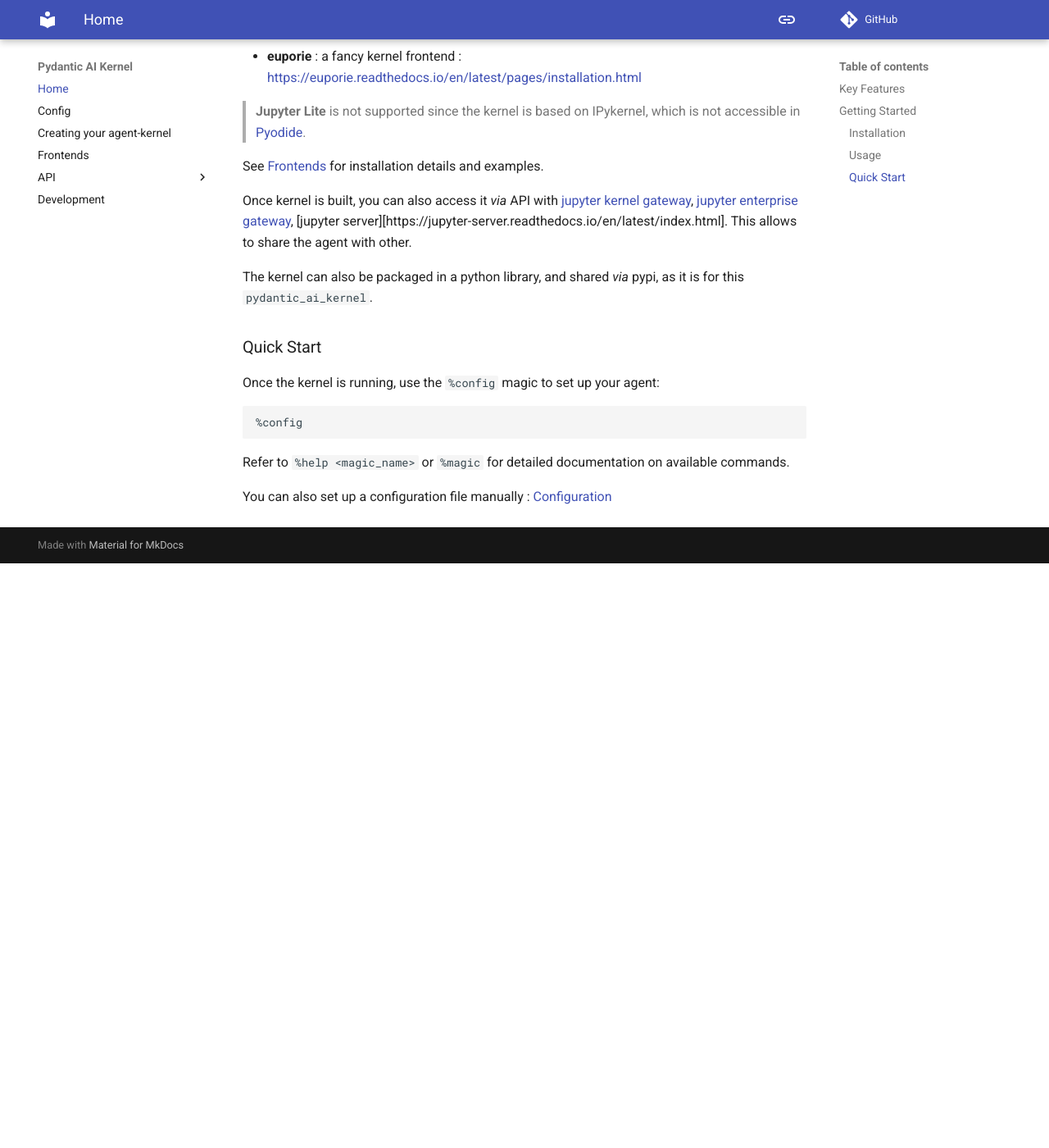
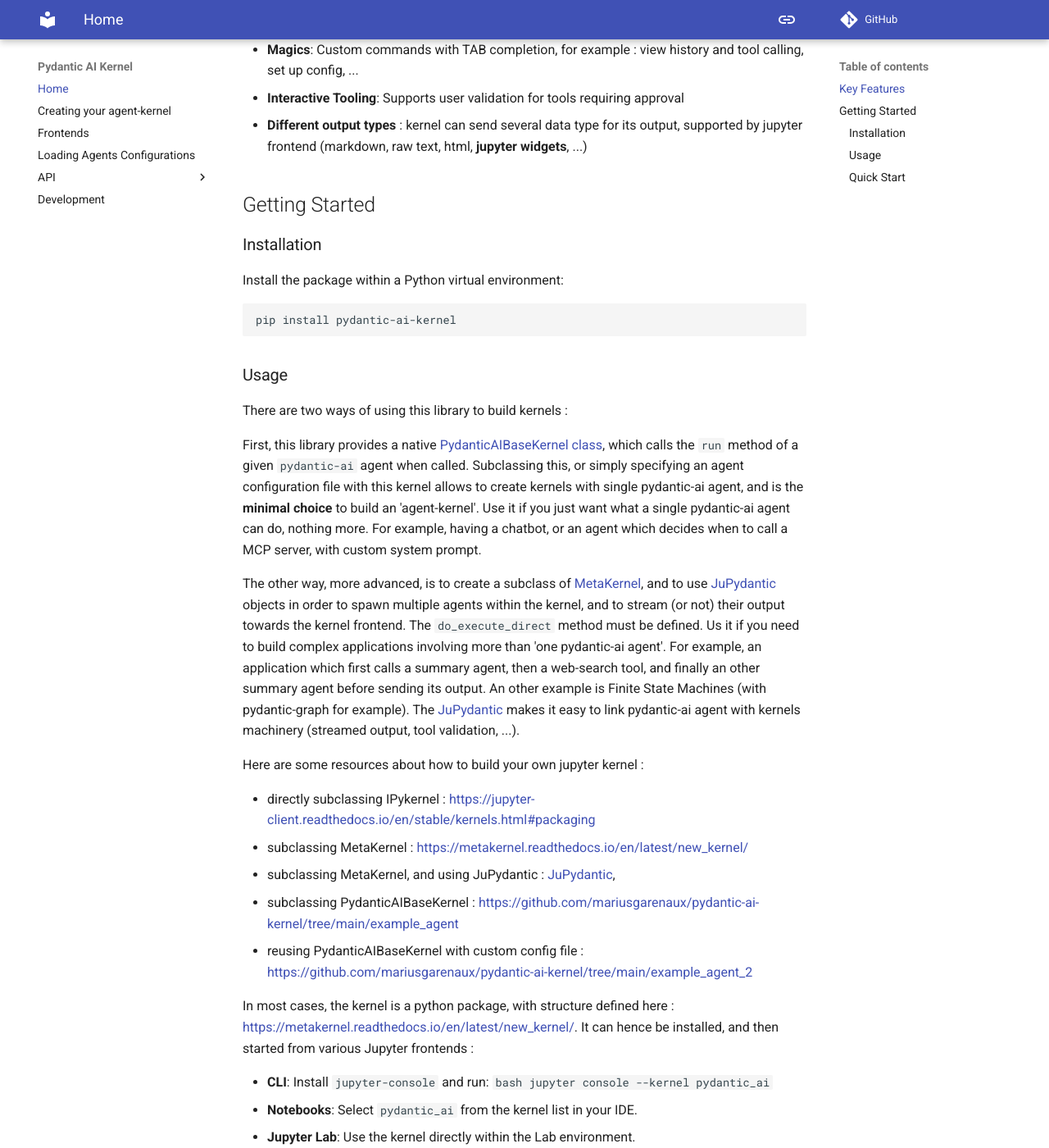
Before and after one commit to mariusgarenaux/pydantic-ai-kernel, an MkDocs documentation site: the page built from docs/index.md, in a window 1280 px wide and 1400 px high, scrolled down 1791 px. Shown: the whole window at 82% size. Built offline with MkDocs 1.6.1 and Material for MkDocs 9.7.7, drawn with Linux system fonts in a browser that asks for light colours; comment, search, counter and statistics services are not loaded; before the commit the page ends 2478 px from its top, so only the background shows below that; some of the changed text lies outside the part shown.

Commit message:
upd: documentation, and added mkdocs dependencies in --dev group

````diff
--- a/docs/agent_config.md
+++ b/docs/agent_config.md
@@ -1,21 +1,13 @@
 # Agent Configuration
 
-The configuration file is a yaml, following the scheme available here : [json-scheme](https://github.com/mariusgarenaux/pydantic-ai-kernel/blob/main/pydantic_ai_kernel/config_scheme.json).
-You can look at the [pydantic object AgentConfig](https://github.com/mariusgarenaux/pydantic-ai-kernel/blob/main/pydantic_ai_kernel/agent_config.py), which is more readable.
-Most of the field are directly passed to Pydantic AI Agent. If you have any doubt, go to the [official documentation](https://pydantic.dev/docs/ai/models/overview/).
+`pydantic-ai-kernel` provides a way to load configuration file for one agent, sticking with pydantic-ai agent definition. Such a configuration file can be either `yaml` or `json`, following the scheme available here : [json-scheme](https://github.com/mariusgarenaux/pydantic-ai-kernel/blob/main/pydantic_ai_kernel/config_scheme.json), and detailed below.
 
-## Where to put config file
 
-There are several places where you can put the configuration file :
+## Single Agent Kernels
 
-## .jupyter
+For single agent kernels (subclass of PydanticAIBaseKernel), the configuration file can be either specified in PYDANTIC_AI_KERNEL_CONFIG environment file, or created permanently at `~/.jupyter/jupyter_<kernel_name>_config.yaml`. When specified, you just have to run the kernel and you will access the agent through any jupyter frontend.
 
-Follow instruction below, and create a file at : ~/.jupyter/jupyter_<kernel_name>_config.yaml
-The kernel will, on first cell execution, load and validate this configuration file
-
-## Environment variable
-
-Create as specified below a configuration file (either .json or .yaml). Specify the environment variable PYDANTIC_AI_KERNEL_CONFIG pointing to this file in the kernel environment. Since kernel are started as separate processes, the environment variable might not be accessible directly to it. A way to circumvent this is to put it directly in the kernelspec `kernel.json`. For example, create a directory named `example_agent_2`, and within this directory create a `kernel.json` file with the following :
+Be careful, the environment variable might not be accessible directly to the kernel (especially in jupyter-server or kernel gateways). A way to deal with this is to put the environment variable directly in the kernelspec `kernel.json`. For example, create a directory named `example_agent_2`, and within this directory create a `kernel.json` file with the following :
 
 ```json
 {
@@ -49,12 +41,17 @@
 jupyter console --kernel example_agent_2
 ```
 
-would run a kernel with the configuration file specified in the kernelspec.json. This allows to have multiple pydantic_ai_kernel instances, with different system prompts and/or inference providers.
+would run a kernel with the configuration file specified in the kernelspec. This allows to have multiple pydantic_ai_kernel instances, with different system prompts and/or inference providers (without having to re-write a heavy kernel project for each config).
 
 
-## Configuration Protocol
+## Multiple Agent Kernels
 
-To create a configuration file for an agent, you must provide a JSON object that follows the `AgentConfig` schema. The object can be formatted in a yaml file, or a json.
+For kernels using **JuPydantic**, such files can be loaded and validated using the [AgentConfig](https://github.com/mariusgarenaux/pydantic-ai-kernel/blob/main/pydantic_ai_kernel/agent_config.py). Such loading and validation must be written manually in the kernel object you create by subclassing MetaKernel. Feel free to create a custom configuration file for your own agent-kernel :-).
+
+
+## Readable detail of the agent configuration
+
+Here are some details about the scheme of agent configuration.
 
 ### 1. Required Fields
 
@@ -62,8 +59,8 @@
 
 - **`agent_name`** (`string`): A unique identifier for the agent within your application (e.g., `"summarizer"`, `"research-assistant"`).
 - **`system_prompt`** (`string`): The agent's persona and instructions. This can be:
-  - A direct string: `"You are a helpful assistant."`
-  - A path to a file: `"/path/to/prompt.txt"` (the kernel will automatically load the content).
+    - A direct string: `"You are a helpful assistant."`
+    - A path to a file: `"/path/to/prompt.txt"` (the kernel will automatically load the content).
 - **`model`** (`object`): The model configuration (see [Model Configuration](#2-model-configuration-model) below).
 
 ### 2. Model Configuration (`model`)
@@ -71,30 +68,30 @@
 The `model` field requires a `ModelConfig` object. Which follows pydantic-ai implementaion (see the [official documentation](https://pydantic.dev/docs/ai/models/overview/)).
 
 - **`model_name`** (`string`): **Required**.
-  - Format A: `<provider>:<model_name>` (e.g., `"ollama:qwen3:1.7b"`).
-  - Format B: `<model_name>` (e.g., `"gpt-4o"`). If using this format, you **must** provide a `model_provider` block.
+    - Format A: `<provider>:<model_name>` (e.g., `"ollama:qwen3:1.7b"`).
+    - Format B: `<model_name>` (e.g., `"gpt-4o"`). If using this format, you **must** provide a `model_provider` block.
 - **`model_type`** (`string`, optional): The kind of model. See [AllModelKind](#allmodelkind) for a list of supported types (e.g., `"openai"`, `"anthropic"`, `"ollama"`, `"test"`).
 - **`model_provider`** (`object`, optional): Used to customize the inference provider.
-  - `name`: The provider name (e.g., `"ollama"`, `"litellm"`).
-  - `params`: A dictionary of provider-specific parameters (e.g., `{"base_url": "http://localhost:11434/v1"}`).
+    - `name`: The provider name (e.g., `"ollama"`, `"litellm"`).
+    - `params`: A dictionary of provider-specific parameters (e.g., `{"base_url": "http://localhost:11434/v1"}`). Environment variables will be expanded in all values of the dictionnary. This is where you can put tokens.
 - **`model_settings`** (`object`, optional): Model-specific settings. Refer to [pydantic-ai ModelSettings](https://ai.pydantic.dev/api/settings/#pydantic_ai.settings.ModelSettings).
 
 ### 3. Optional Fields
 
 - **`mcp_servers`** (`object`): A mapping of MCP server names to their configurations.
-  - Example:
-    ```json
-    "mcp_servers": {
-      "weather-server": { "command": "python", "args": ["mcp_server.py"] },
-      "calculator": { "url": "http://localhost:8000/mcp" }
-    }
-    ```
+    - Example:
+```json
+"mcp_servers": {
+"weather-server": { "command": "python", "args": ["mcp_server.py"] },
+"calculator": { "url": "http://localhost:8000/mcp" }
+}
+```
 - **`mcp_servers_user_approval`** (`object`): Controls which tools require user confirmation.
-  - `true`: All tools in that server require approval.
-  - `false`: No tools in that server require approval.
-  - `dict`: Map of specific tool names to booleans (e.g., `{"delete_file": true, "read_file": false}`).
+    - `true`: All tools in that server require approval.
+    - `false`: No tools in that server require approval.
+    - `dict`: Map of specific tool names to booleans (e.g., `{"delete_file": true, "read_file": false}`).
 - **`display_thinking`** (`boolean`, default: `true`): Whether to show the model's internal reasoning.
-- **`formatter`** (`string`, default: `"terminal"`): Output format for magics. Options: `"text"`, `"terminal"`, `"md"`, `"json"`.
+- **`formatter`** (`string`, default: `"terminal"`): Output format for agent. Options: `"text"`, `"terminal"`, `"md"`, `"json"`.
 
 ## Reference: Supported Model Types (`AllModelKind`)
 
@@ -132,67 +129,79 @@
 
 A simple agent without MCP servers.
 
-```json
-{
-  "agent_name": "simple-chat",
-  "system_prompt": "You are a helpful assistant.",
-  "model": {
-    "model_name": "openai:gpt-4o",
-    "model_type": "openai"
-  }
-}
+```yaml
+agent_name: simple-chat
+system_prompt: You are a helpful assistant.
+model:
+    model_name: openai:gpt-4o
+    model_type: openai
 ```
+
+Tokens must be specified as environment variables for openai authentication. As specified above with PYDANTIC_AI_KERNEL_CONFIG, they can be set in kernelspec if needed.
 
 ### Advanced Agent with MCP & Custom Provider
 
 An agent utilizing a local Ollama instance and multiple MCP servers.
 
-```json
-{
-  "agent_name": "research-expert",
-  "system_prompt": "You are a professional researcher. Be concise and factual.",
-  "model": {
-    "model_name": "ollama:llama3",
-    "model_type": "ollama",
-    "model_provider": {
-      "name": "ollama",
-      "params": { "base_url": "http://localhost:11434/v1" }
-    }
-  },
-  "mcp_servers": {
-    "filesystem": {
-      "command": "npx",
-      "args": [
-        "-y",
-        "@modelcontextprotocol/server-filesystem",
-        "/Users/home/docs"
-      ]
-    },
-    "weather": {
-      "url": "http://localhost:3001/sse"
-    }
-  },
-  "mcp_servers_user_approval": {
-    "filesystem": { "write_file": true, "read_file": false },
-    "weather": false
-  },
-  "display_thinking": true,
-  "formatter": "md"
-}
+```yaml
+agent_name: research-expert
+system_prompt: You are a professional researcher. Be concise and factual.
+model:
+  model_name: ollama:llama3
+  model_type: ollama
+  model_provider:
+    name: ollama
+    params:
+      base_url: http://localhost:11434/v1
+mcp_servers:
+  filesystem:
+    command: npx
+    args:
+      - -y
+      - "@modelcontextprotocol/server-filesystem"
+      - /Users/home/docs
+  weather:
+    url: http://localhost:3001/sse
+mcp_servers_user_approval:
+  filesystem:
+    write_file: true
+    read_file: false
+  weather: false
+display_thinking: true
+formatter: md
 ```
 
 ### Agent with File-based Prompt
 
 Using a path to a system prompt file for better maintainability.
 
-```json
-{
-  "agent_name": "coder",
-  "system_prompt": "/Users/user/configs/prompts/coder_persona.md",
-  "model": {
-    "model_name": "anthropic:claude-3-5-sonnet",
-    "model_type": "anthropic"
-  },
-  "formatter": "terminal"
-}
+```yaml
+agent_name: coder
+system_prompt: /Users/user/configs/prompts/coder_persona.md
+model:
+  model_name: anthropic:claude-3-5-sonnet
+  model_type: anthropic
+formatter: terminal
 ```
+
+### Open Web UI
+
+For OpenWeb UI like API :
+
+```yaml
+agent_name: ragarenn
+system_prompt: "blablablabla
+                multiline system
+                prompt"
+model:
+  model_name: gemma-4-31b
+  model_type: openai
+  model_provider:
+    name: openai
+    params:
+      base_url: https://ragarenn.eskemm-numerique.fr/sso/ch@t/api
+      api_key: sk-...
+display_thinking: True
+formatter: terminal
+use_widget: False
+```
--- a/docs/index.md
+++ b/docs/index.md
@@ -1,22 +1,26 @@
 # Pydantic AI Kernel
 
-Pydantic AI Kernel is a wrapper around the `pydantic-ai` agent that enables interaction through the [Jupyter kernel messaging protocol](https://jupyter-client.readthedocs.io/en/stable/messaging.html). It provides an easy way to create and share python based agent applications (with custom tools, ...).
+Pydantic AI Kernel is a python library which takes advantage of both [pydantic-ai](https://pydantic.dev/docs/ai/overview/) and [metakernel](https://github.com/Calysto/metakernel) libraries in order to provide a framework to create jupyter kernels which can use Large Language Models, tools, MCP servers, capabilities, ... (all features from `pydantic-ai`) when they run code.
 
-Instead of building a custom CLI for a chatbot, this library leverages the Jupyter ecosystem to provide a free UI and a proven API for agent access. No CLI is implemented here - just the [kernel](https://jupyter-client.readthedocs.io/en/stable/messaging.html).
+This allows to build jupyter kernels which takes raw text as input, and returns anything you want : structured output, raw text, ... Such kernels can be called `agents`, by leveraging features of `pydantic-ai` during the execution process. Once the `agent` is built, the jupyter messaging protocol allows to easily :
 
-This architecture allows for the spawning of multiple kernel instances via the [Jupyter kernel gateway](https://jupyter-kernel-gateway.readthedocs.io/en/latest/), enabling access to agents over web sockets.
+- access it with various frontends : Command Line Interface, Web Interface, REST API, websockets, ... See [frontends](./frontends.md)
+
+- expose it with APIs ready for production : REST and websockets with [jupyter server](https://jupyter-server.readthedocs.io/en/latest/index.html), [jupyter kernel gateway](https://jupyter-kernel-gateway.readthedocs.io/en/latest/) or [jupyter enterprise gateway](https://jupyter-enterprise-gateway.readthedocs.io/en/latest/index.html), python API with [jupyter_kernel_client](https://jupyter-kernel-client.datalayer.tech/)
 
 ![Capture](https://github.com/mariusgarenaux/pydantic-ai-kernel/blob/main/euporie.png?raw=True)
 
+![Capture](https://github.com/mariusgarenaux/pydantic-ai-kernel/blob/main/jupyter_lab_home_2.png?raw=True)
+
+
 ## Key Features
 
-- **No frontend implemented** : just kernel. Frontend can be any jupyter frontend.
-- **Language-Agnostic Protocol**: Based on Jupyter messaging.
-- **Streamed Output**: streaming of text output
+- **No frontend implemented** : just kernel. You define what the agent does when it receive text, what it outputs, what to do when an error is raised. That's it.
+- **Language-Agnostic Protocol**: Based on Jupyter messaging, through either websockets or ZMQ sockets.
+- **Streamed Output**: Possibility to forward pydantic-ai agent streaming to the cell output of jupyter kernel
 - **Flexible Configuration**: Configure system prompts, tools, mcp servers, models and inference providers (via `pydantic-ai`).
-- **Native web socket API** : [Jupyter kernel gateway](https://jupyter-kernel-gateway.readthedocs.io/en/latest/)
 - **Magics**: Custom commands with TAB completion, for example : view history and tool calling, set up config, ...
-- **Interactive Tooling**: Supports user validation for tools requiring approval.
+- **Interactive Tooling**: Supports user validation for tools requiring approval
 - **Different output types** : kernel can send several data type for its output, supported by jupyter frontend (markdown, raw text, html, **jupyter widgets**, ...)
 
 ## Getting Started
@@ -31,9 +35,22 @@
 
 ### Usage
 
-Either wrap your favorite pydantic-ai agent in a kernel, by subclassing the main [PydanticAIBaseKernel class](./subclass.md). Or just create a configuration file with custom system prompt and inference provider, and create a kernelspec file, as described [here](./agent_config.md).
+There are two ways of using this library to build kernels :
 
-Once done, you can interact with the kernel through various Jupyter frontends:
+First, this library provides a native [PydanticAIBaseKernel class](./subclass.md), which calls the `run` method of a given `pydantic-ai` agent when called. Subclassing this, or simply specifying an agent configuration file with this kernel allows to create kernels with single pydantic-ai agent, and is the **minimal choice** to build an 'agent-kernel'. Use it if you just want what a single pydantic-ai agent can do, nothing more. For example, having a chatbot, or an agent which decides when to call a MCP server, with custom system prompt.
+
+The other way, more advanced, is to create a subclass of [MetaKernel](https://github.com/Calysto/metakernel), and to use [JuPydantic](./subclass.md) objects in order to spawn multiple agents within the kernel, and to stream (or not) their output towards the kernel frontend. The `do_execute_direct` method must be defined. Us it if you need to build complex applications involving more than 'one pydantic-ai agent'. For example, an application which first calls a summary agent, then a web-search tool, and finally an other summary agent before sending its output. An other example is Finite State Machines (with pydantic-graph for example). The [JuPydantic](./subclass.md) makes it easy to link pydantic-ai agent with kernels machinery (streamed output, tool validation, ...).
+
+Here are some resources about how to build your own jupyter kernel :
+
+- directly subclassing IPykernel : [https://jupyter-client.readthedocs.io/en/stable/kernels.html#packaging](https://jupyter-client.readthedocs.io/en/stable/kernels.html#packaging)
+- subclassing MetaKernel : [https://metakernel.readthedocs.io/en/latest/new_kernel/](https://metakernel.readthedocs.io/en/latest/new_kernel/)
+- subclassing MetaKernel, and using JuPydantic : [JuPydantic](./subclass.md),
+- subclassing PydanticAIBaseKernel : [https://github.com/mariusgarenaux/pydantic-ai-kernel/tree/main/example_agent](https://github.com/mariusgarenaux/pydantic-ai-kernel/tree/main/example_agent)
+- reusing PydanticAIBaseKernel with custom config file : [https://github.com/mariusgarenaux/pydantic-ai-kernel/tree/main/example_agent_2](https://github.com/mariusgarenaux/pydantic-ai-kernel/tree/main/example_agent)
+
+
+In most cases, the kernel is a python package, with structure defined here : [https://metakernel.readthedocs.io/en/latest/new_kernel/](https://github.com/mariusgarenaux/pydantic-ai-kernel/tree/main/example_agent). It can hence be installed, and then started from various Jupyter frontends :
 
 - **CLI**: Install `jupyter-console` and run:
   ```bash
@@ -44,18 +61,19 @@
 - **Silik Signal Messaging**: Access the kernel through the Signal Message Application ([see here](https://github.com/mariusgarenaux/silik-messaging)).
 - **jpterm** : a fancy jupyter lab interface, in the terminal ! [https://davidbrochart.github.io/jpterm/](https://davidbrochart.github.io/jpterm/)
 - **euporie** : a fancy kernel frontend : [https://euporie.readthedocs.io/en/latest/pages/installation.html](https://euporie.readthedocs.io/en/latest/pages/installation.html)
+- **jupyter-server** : with or without the `lab` extension [jupyter-lab](https://jupyter-server.readthedocs.io/en/latest/index.html). Provides an UI for interacting with kernels, and a REST API to spawn them externally.
+
+See [Frontends](./frontends.md) for installation details and examples.
 
 > **Jupyter Lite** is not supported since the kernel is based on IPykernel, which is not accessible in [Pyodide](https://jupyterlite.readthedocs.io/en/stable/howto/configure/kernels.html).
 
-See [Frontends](./frontends.md) for installation details and examples.
-
-Once kernel is built, you can also access it _via_ API with [jupyter kernel gateway](https://jupyter-kernel-gateway.readthedocs.io/en/latest/), [jupyter enterprise gateway](https://jupyter-enterprise-gateway.readthedocs.io/en/latest/index.html), [jupyter server][https://jupyter-server.readthedocs.io/en/latest/index.html]. This allows to share the agent with other.
+Once kernel is built, you can also access it _via_ API with [jupyter kernel gateway](https://jupyter-kernel-gateway.readthedocs.io/en/latest/), [jupyter enterprise gateway](https://jupyter-enterprise-gateway.readthedocs.io/en/latest/index.html), [jupyter server](https://jupyter-server.readthedocs.io/en/latest/index.html). This allows to share the agent with others.
 
 The kernel can also be packaged in a python library, and shared _via_ pypi, as it is for this `pydantic_ai_kernel`.
 
 ### Quick Start
 
-Once the kernel is running, use the `%config` magic to set up your agent:
+If you use any PydanticAIBaseKernel subclass, you will inherits the magics commands, and you just have to send `%config` to set up your agent:
 
 ```text
 %config
--- a/mkdocs.yml
+++ b/mkdocs.yml
@@ -2,9 +2,9 @@
 
 nav:
   - 'Home' : 'index.md'
-  - 'Config': 'agent_config.md'
   - 'Creating your agent-kernel': 'subclass.md'
   - 'Frontends': 'frontends.md'
+  - 'Loading Agents Configurations': 'agent_config.md'
   - 'API':
     - 'Kernel': 'api/kernel.md'
     - 'JuPydanticAgent': 'api/jupydantic_agent.md'
--- a/pyproject.toml
+++ b/pyproject.toml
@@ -51,6 +51,8 @@
     "jupyter-console>=6.6.3",
     "jupyter-kernel-test>=0.7.0",
     "mkdocs>=1.6.1",
+    "mkdocs-material>=9.7.7",
+    "mkdocstrings-python>=2.0.10",
     "pytest>=9.0.2",
     "twine>=6.2.0",
 ]
````
Also changed, not shown: docs/frontends.md (+5 -0 lines), jupyter_lab_home_2.png (added), 1 other file.
